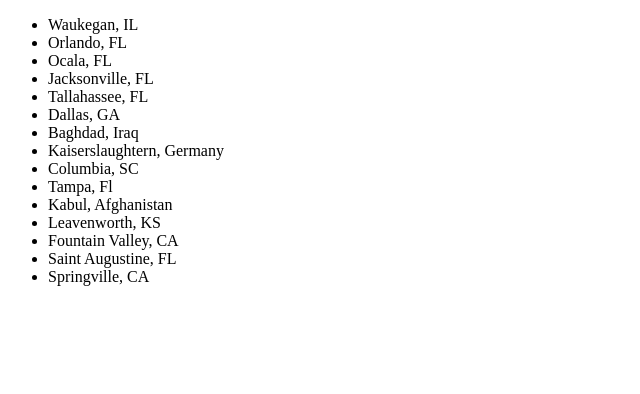
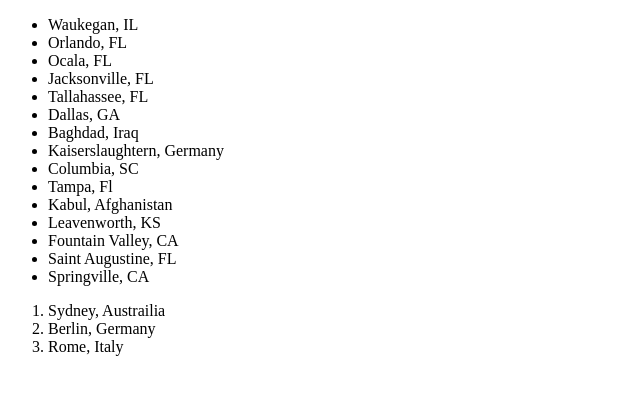
Before and after one commit to bigbpete/html-exercise, a plain HTML site: page index.html in a window 1280 px wide. Shown: the whole page, without its empty margins (0-640 px from the left). Drawn offline with Linux system fonts and the light colour scheme.

Commit message:
Commit after adding cities I would like to visit

```diff
--- a/index.html
+++ b/index.html
@@ -24,6 +24,11 @@
         <li>Saint Augustine, FL</li>
         <li>Springville, CA</li>
     </ul>
+    <ol>
+        <li>Sydney, Austrailia</li>
+        <li>Berlin, Germany</li>
+        <li>Rome, Italy</li>
+    </ol>
 
 </body>
 </html>
```
